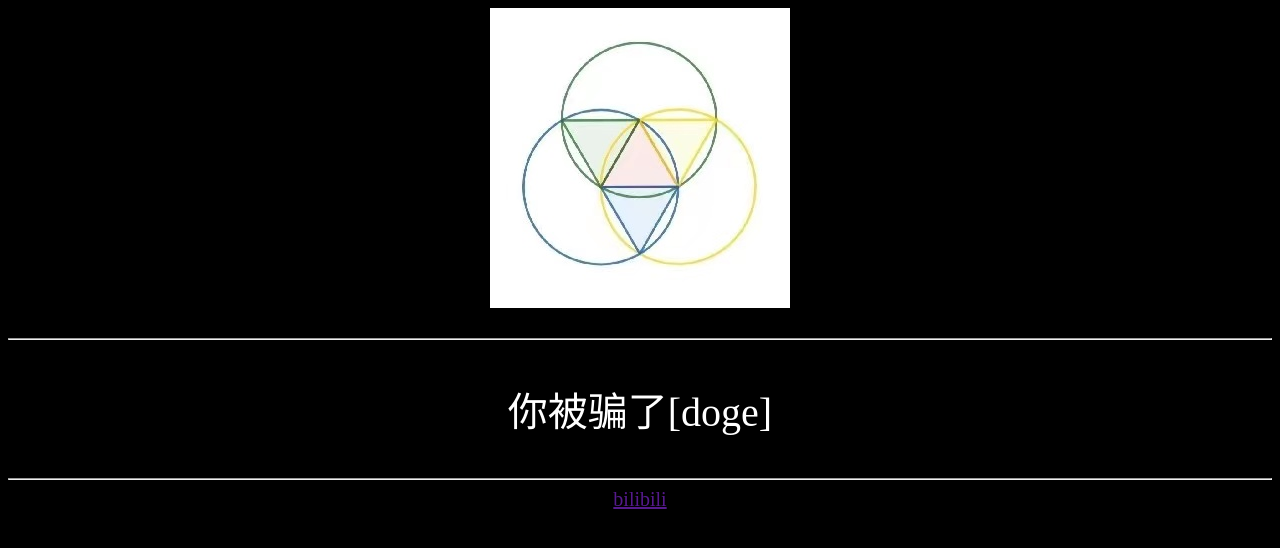
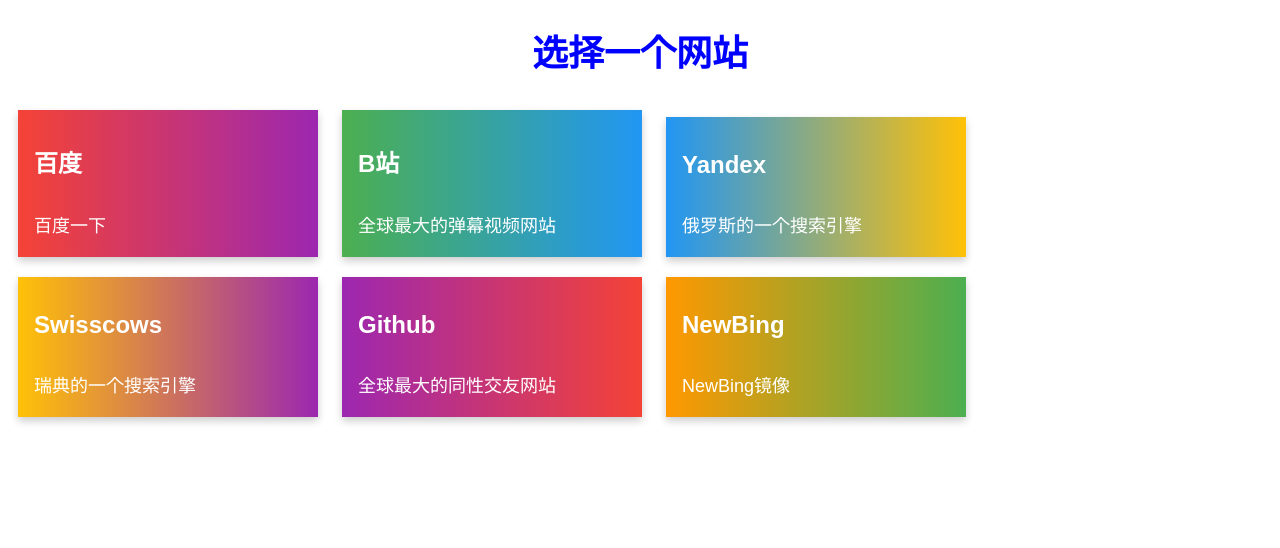
Before and after one commit to Rotaxs/AHTMLTest, a plain HTML site: page index.html in a window 1280 px wide. Drawn offline with Linux system fonts and the light colour scheme.

Commit message:
Update index.html

```diff
--- a/index.html
+++ b/index.html
@@ -1,27 +1,142 @@
 <!DOCTYPE html>
 <html>
 <head>
-        <style type="text/css">
-            body {
-                background-color: black;
+    <title>链接卡片</title>
+    <style>
+        .card {
+            box-shadow: 0 4px 8px 0 rgba(0,0,0,0.2);
+            transition: 0.3s;
+            width: 300px;
+            margin: 10px;
+            display: inline-block;
         }
-            p {
-                font-size: 40px;
-                font-family: kaiti;
-                color:white;
+
+        .card:hover {
+            box-shadow: 0 8px 16px 0 rgba(0,0,0,0.2);
+        }
+
+        .container {
+            padding: 2px 16px;
+        }
+
+        .baidu {
+            background: linear-gradient(to right, #F44336, #9C27B0);
+        }
+
+        .bilibili {
+            background: linear-gradient(to right, #4CAF50, #2196F3);
+        }
+
+        .yandex {
+            background: linear-gradient(to right, #2196F3, #FFC107);
+        }
+
+        .swisscows {
+            background: linear-gradient(to right, #FFC107, #9C27B0);
+        }
+
+        .github {
+            background: linear-gradient(to right, #9C27B0, #F44336);
+        }
+
+        .newbing {
+            background: linear-gradient(to right, #FF9800, #4CAF50);
+        }
+
+        .card-link {
+            text-decoration: none;
+            color: inherit;
+        }
+
+        .card-link:hover .card {
+            box-shadow: 0 8px 16px 0 rgba(0,0,0,0.2);
+        }
+
+        .container h4 {
+            font-family: Arial, sans-serif;
+            font-size: 24px;
+            color: white;
+        }
+
+        .container p {
+            font-family: Arial, sans-serif;
+            font-size: 18px;
+            color: white;
+        }
+
+        h1 {
+            font-family: Arial, sans-serif;
+            font-size: 36px;
+            color: blue;
             text-align: center;
         }
     </style>
 </head>
 <body>
-        <div style="text-align: center;">
-            <img src="./assets/head.jpg" height="50%">
-        </div>>
-        <hr>
-        <p>你被骗了[doge]</p>
-        <hr>
-        <div style="text-align: center;">
-            <a href="" style="font-size: 20px;">bilibili</a>
+    <h1>选择一个网站</h1>
+
+    <a href="https://www.baidu.com" target="_blank" class="card-link">
+        <div class="card baidu">
+            <div class="container">
+                <h4><b>百度</b></h4>
+                <p>百度一下</p>
             </div>
+        </div>
+    </a>
+
+    <a href="https://www.bilibili.com" target="_blank" class="card-link">
+        <div class="card bilibili">
+            <div class="container">
+                <h4><b>B站</b></h4>
+                <p>全球最大的弹幕视频网站</p>
+            </div>
+        </div>
+    </a>
+
+    <a href="https://www.yandex.com" target="_blank" class="card-link">
+        <div class="card yandex">
+            <div class="container">
+                <h4><b>Yandex</b></h4>
+                <p>俄罗斯的一个搜索引擎</p>
+            </div>
+        </div>
+    </a>
+
+    <a href="https://www.swisscows.com" target="_blank" class="card-link">
+        <div class="card swisscows">
+            <div class="container">
+                <h4><b>Swisscows</b></h4>
+                <p>瑞典的一个搜索引擎</p>
+            </div>
+        </div>
+    </a>
+
+    <a href="https://www.github.com" target="_blank" class="card-link">
+        <div class="card github">
+            <div class="container">
+                <h4><b>Github</b></h4>
+                <p>全球最大的同性交友网站</p>
+            </div>
+        </div>
+    </a>
+
+    <a href="https://hellobox-bing.hf.space/web/#/" target="_blank" class="card-link">
+        <div class="card newbing">
+            <div class="container">
+                <h4><b>NewBing</b></h4>
+                <p>NewBing镜像</p>
+            </div>
+        </div>
+    </a>
+
+    <script type="text/javascript">
+      document.querySelectorAll('.card-link').forEach(function(cardLink) {
+          cardLink.addEventListener('click', function(event) {
+              event.preventDefault();
+              window.open(cardLink.href, cardLink.target);
+          });
+      });
+    </script>
+
 </body>
 </html>
```
Lines whose indentation alone changed are shown as unchanged.
